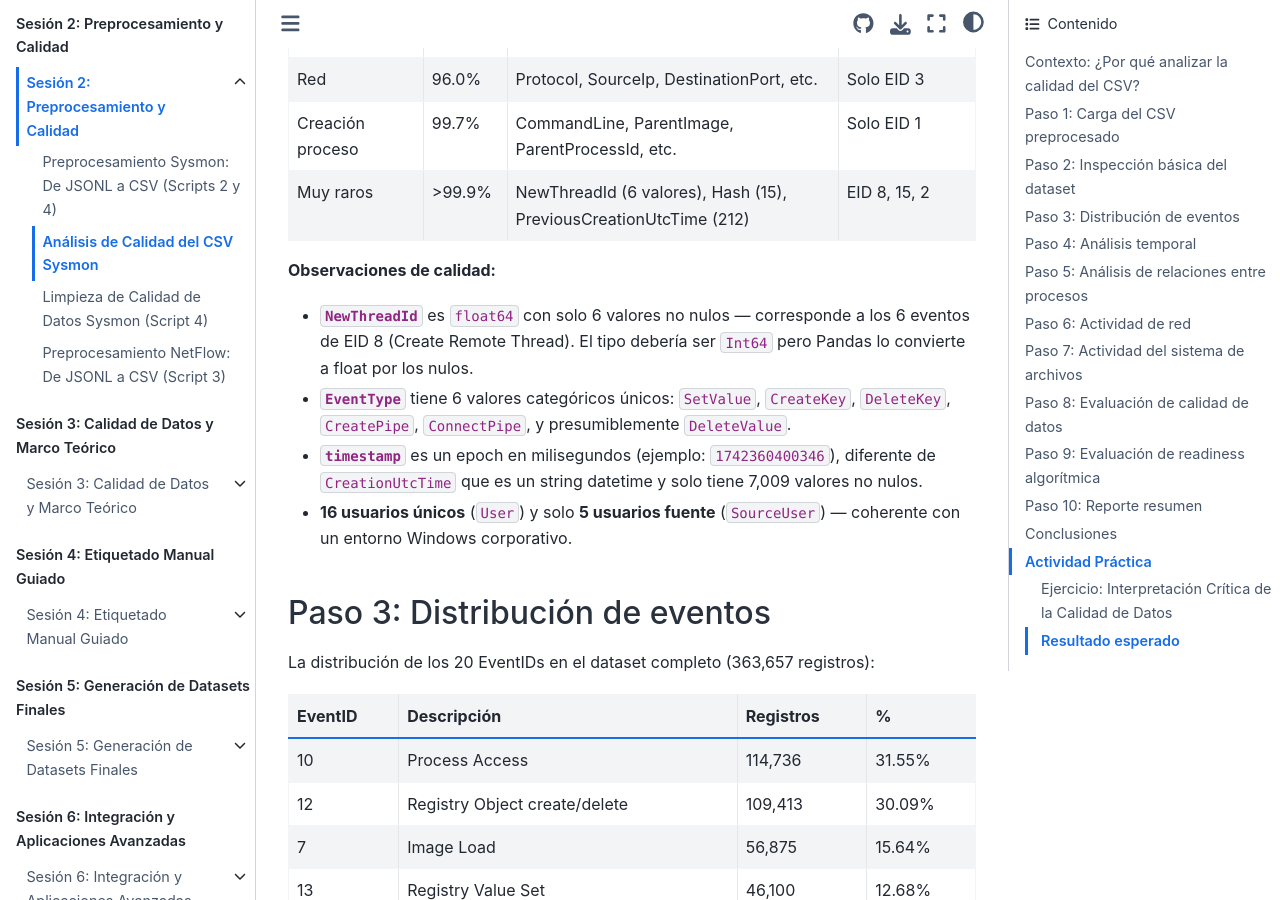
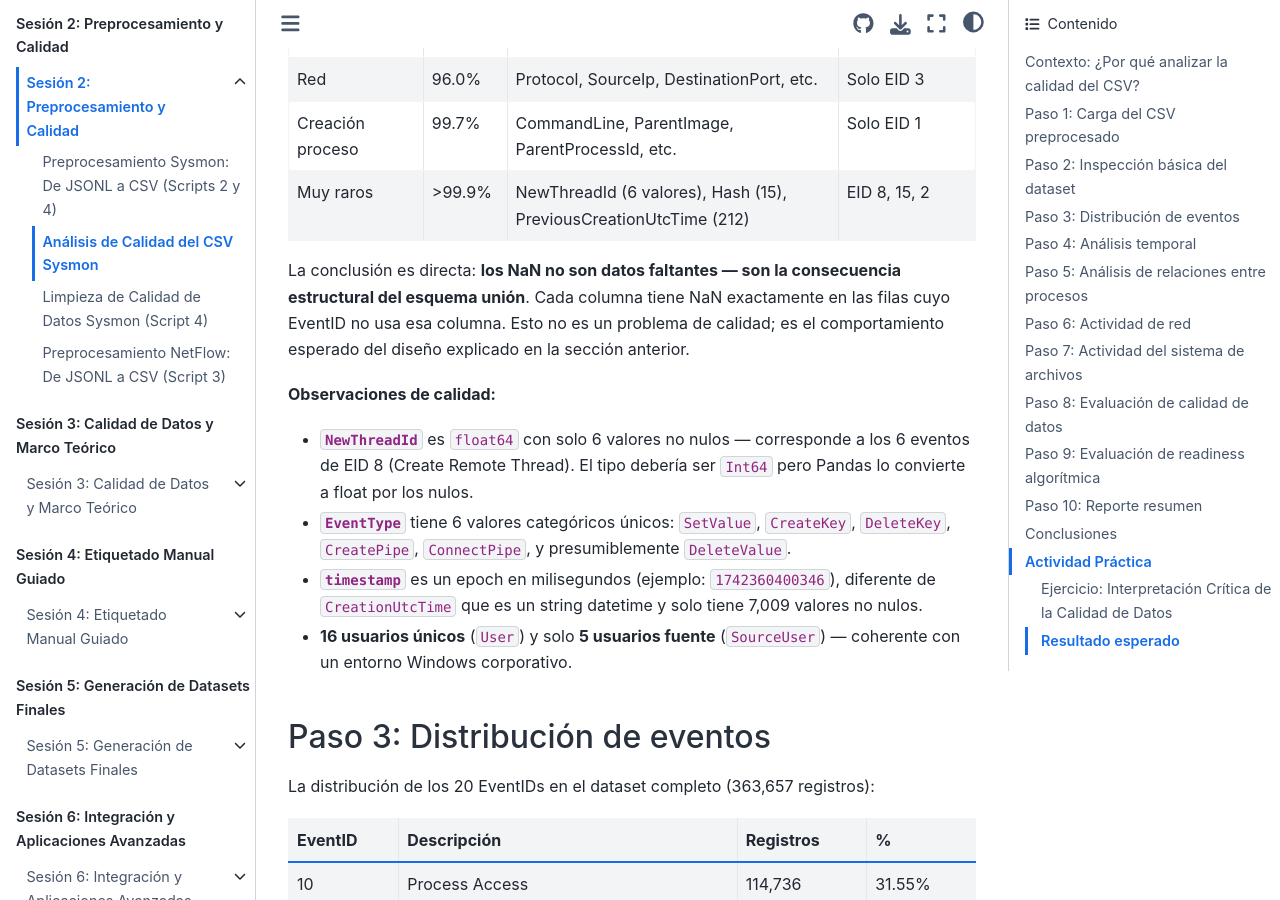
Before and after one commit to ollerenac/curso2026, a Jupyter Book: the page built from sesion-2/8-analisis-calidad-csv.md, in a window 1280 px wide and 900 px high, scrolled down 7320 px. Built offline with Jupyter Book 1.0.4 settings and Sphinx 7.4.7 and the Sphinx Book theme 1.1.4, drawn with Linux system fonts in a browser that asks for light colours.

Commit message:
feat(sesion-2): add structural NaN conclusion after nulidad table in Paso 2
Co-Authored-By: Claude Sonnet 4.6 <noreply@anthropic.com>

```diff
--- a/sesion-2/8-analisis-calidad-csv.md
+++ b/sesion-2/8-analisis-calidad-csv.md
@@ -216,6 +216,8 @@ El análisis detallado de tipos y nulos por columna confirma y cuantifica la dis
 | Red | 96.0% | Protocol, SourceIp, DestinationPort, etc. | Solo EID 3 |
 | Creación proceso | 99.7% | CommandLine, ParentImage, ParentProcessId, etc. | Solo EID 1 |
 | Muy raros | >99.9% | NewThreadId (6 valores), Hash (15), PreviousCreationUtcTime (212) | EID 8, 15, 2 |
+
+La conclusión es directa: **los NaN no son datos faltantes — son la consecuencia estructural del esquema unión**. Cada columna tiene NaN exactamente en las filas cuyo EventID no usa esa columna. Esto no es un problema de calidad; es el comportamiento esperado del diseño explicado en la sección anterior.
 
 **Observaciones de calidad:**
 
```
